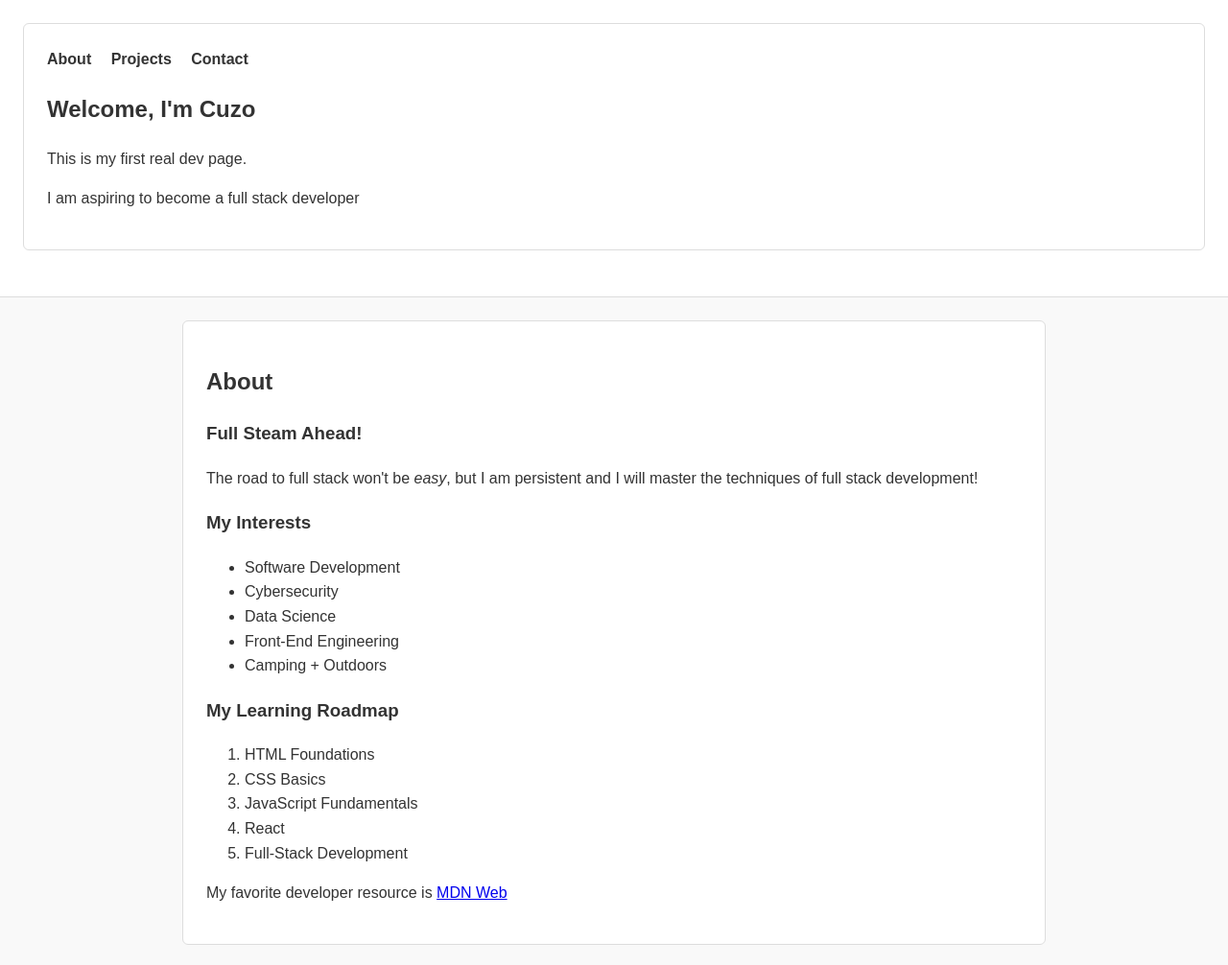
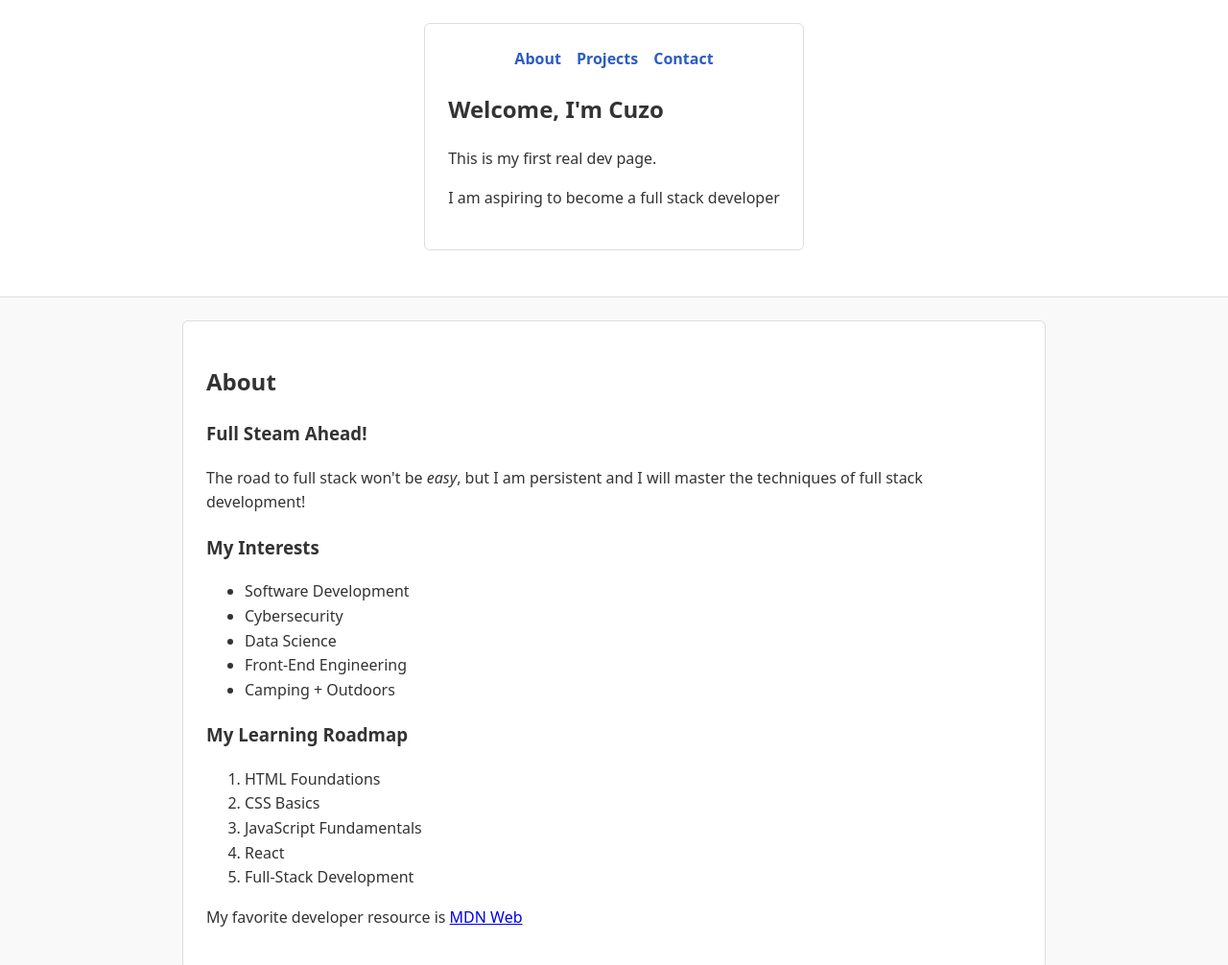
Before and after one commit to Gmyers346/portfolio-html-css, a plain HTML site: page index.html in a window 1280 px wide. Shown: the top 1006 px of the page at 96% size. Drawn offline with Linux system fonts and the light colour scheme.

Commit message:
Day 7: apply Flexbox layout and refine CSS

```diff
--- a/styles.css
+++ b/styles.css
@@ -1,6 +1,6 @@
 /* Base styles */
 body {
-    font-family: Arial, sans-serif;
+    font-family: system-ui, -apple-system, BlinkMacSystemFont, sans-serif;
     margin: 0;
     padding: 0;
     line-height: 1.6;
@@ -8,17 +8,29 @@ body {
     color: #333;
 }
 
-/* Header & Navigation */
+/* Header */
 header {
     background-color: #ffffff;
     padding: 24px;
     border-bottom: 1px solid #ddd;
+
+    display: flex;
+    flex-direction: column;
+    align-items: center;
+    gap: 12px;
+}
+
+
+/* Navigation */
+nav {
+    display: flex;
+    justify-content: center;
+    gap: 16px;
 }
 
 nav a {
-    margin-right: 16px;
     text-decoration: none;
-    color: #333;
+    color: #2c5cc5;
     font-weight: 600;
 }
 
@@ -44,6 +56,21 @@ section {
     border: 1px solid #ddd;
 }
 
+
+/* Forms */
+button {
+    padding: 10px 16px;
+    border: none;
+    background-color: #2c5cc5;
+    color: #fff;
+    border-radius: 4px;
+    cursor: pointer;
+}
+
+button:hover {
+    background-color: #1f3f8a;
+}
+
 /* Footer */
 
 footer {
```
